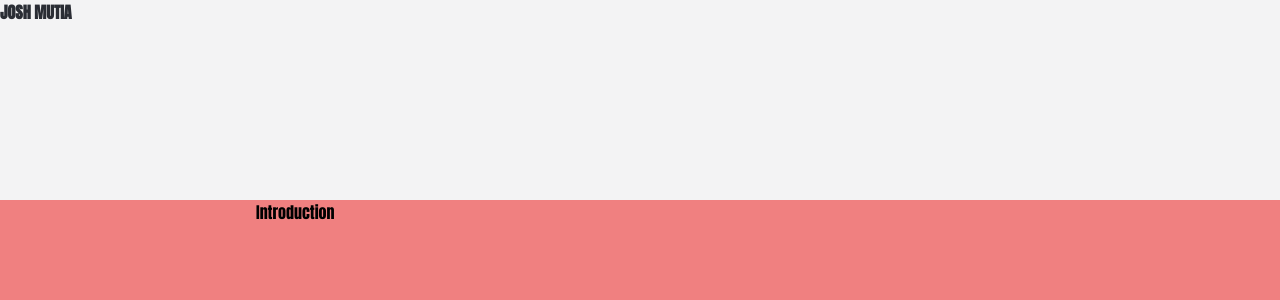
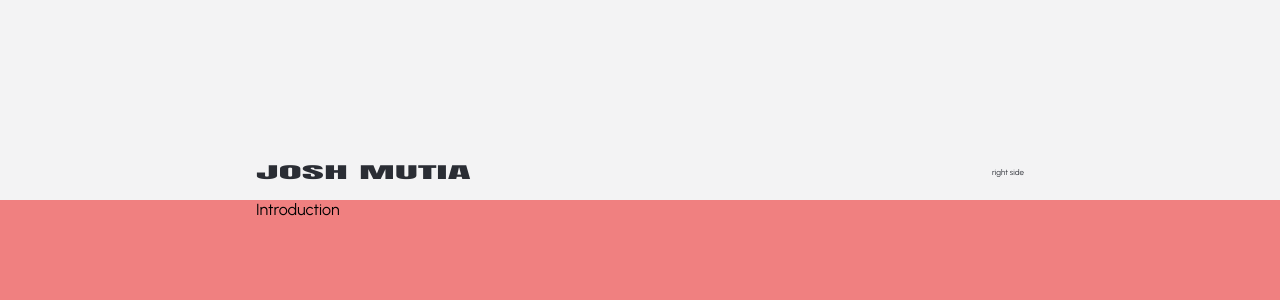
Before and after one commit to kabaww/joshmutia.com, a React (Create React App) app: page / in a window 1280 px wide. Shown: the top 300 px of the page. Built offline with nearby package versions, Linux system fonts and the light colour scheme.

Commit message:
topbar initial layout

```diff
--- a/package.json
+++ b/package.json
@@ -3,6 +3,10 @@
   "version": "0.1.0",
   "private": true,
   "dependencies": {
+    "@emotion/react": "^11.7.1",
+    "@emotion/styled": "^11.6.0",
+    "@mui/icons-material": "^5.2.5",
+    "@mui/material": "^5.2.7",
     "@testing-library/jest-dom": "^5.16.1",
     "@testing-library/react": "^12.1.2",
     "@testing-library/user-event": "^13.5.0",
--- a/public/index.html
+++ b/public/index.html
@@ -3,7 +3,7 @@
   <head>
     <meta charset="utf-8" />
     <meta name="viewport" content="width=device-width, initial-scale=1" />
-    <link href="https://fonts.googleapis.com/css2?family=Anton&family=IBM+Plex+Serif:ital,wght@0,100;0,400;0,500;0,700;1,100;1,400;1,700&display=swap" rel="stylesheet">
+    <link href="https://fonts.googleapis.com/css2?family=Anton&family=Urbanist:wght@100;400;700&display=swap" rel="stylesheet">
     <meta
       name="description"
       content="Josh Mutia Portfolio"
--- a/src/App.scss
+++ b/src/App.scss
@@ -1,10 +1,26 @@
 @import './global';
 
 * {
-    font-family: 'Anton', sans-serif;
+    font-family: 'Urbanist', sans-serif;
+    font-weight: 400;
     overflow-x: hidden;
     margin: 0;
 }
+
+h1 {
+    font-family: 'Anton', sans-serif;
+}
+
+h4 {
+    font-family: 'Urbanist', sans-serif;
+    font-weight: 800;
+}
+
+p {
+    font-family: 'Urbanist', sans-serif;
+    font-weight: 400;
+}
+
 
 
 .app {
@@ -16,19 +32,19 @@
         width: 100%;
         height: calc(100vh - #{$topbarHeight});
         background-color: $light;
+        scroll-behavior: smooth;
         scroll-snap-type: y mandatory;
+
         scrollbar-width: none; //Firefox
-
         &::-webkit-scrollbar {
             display: none;
         }
 
-
         > *{
             height: calc(100vh - #{$topbarHeight});
             scroll-snap-align: start;
-            padding-left: 20vw;
-            padding-right: 20vw;
+            padding-left: $pageMargin;
+            padding-right: $pageMargin;
         }
 
     }
--- a/src/components/about/About.jsx
+++ b/src/components/about/About.jsx
@@ -2,7 +2,7 @@ import "./about.scss"
 
 export default function About() {
     return (
-        <div className='contact'>
+        <div className='contact' id="contact">
             Contact me
         </div>
     )
--- a/src/components/intro/Intro.jsx
+++ b/src/components/intro/Intro.jsx
@@ -2,7 +2,7 @@ import "./intro.scss"
 
 export default function Intro() {
     return (
-        <div className="intro">
+        <div className="intro" id="intro">
             Introduction
         </div>
     )
--- a/src/components/topbar/Topbar.jsx
+++ b/src/components/topbar/Topbar.jsx
@@ -1,11 +1,16 @@
 import "./topbar.scss"
+import { Mail } from '@mui/icons-material';
 
 export default function Topbar() {
     return (
         <div className="topbar">
-            <h1 className="myName">JOSH MUTIA</h1>
             <div className="wrapper">
-
+                <div className="topbarLeft">
+                    <a href="#intro"><h1 className="myName">JOSH MUTIA</h1></a>
+                </div>
+                <div className="topbarRight">
+                    right side
+                </div>
             </div>
         </div>
     )
--- a/src/components/topbar/topbar.scss
+++ b/src/components/topbar/topbar.scss
@@ -5,15 +5,31 @@
     height: $topbarHeight;
     font-size: 0.5rem;
     color: $black;
+
+    a, a:hover, a:visited, a:active, a:link {
+        color: inherit;
+        text-decoration: none;
+    }
+
+    .wrapper {
+        padding: 10px $pageMargin;
+        margin-top: 150px;
+        display: flex;
+        align-items: center;
+        justify-content: space-between;
+    }
 }
 
+
 .myName {
+    margin-right: 200px;
     transform-origin: 0% 50%;
     transform: scalex(3);
     transition: transform 1s cubic-bezier(.32,0,.07,1);
 }
 
 .myName:hover {
-    transform: scalex(1);
+    transform: scalex(4);
+    text-decoration: none;
     transition: transform 1s cubic-bezier(.32,0,.07,1);
 }
--- a/src/components/works/Works.jsx
+++ b/src/components/works/Works.jsx
@@ -2,7 +2,7 @@ import "./works.scss"
 
 export default function Works() {
     return (
-        <div className="works">
+        <div className="works" id="works">
             My works
         </div>
     )
--- a/src/global.scss
+++ b/src/global.scss
@@ -5,3 +5,4 @@ $highlightDark: #A4303F;
 $highlightLight: #3772FF;
 
 $topbarHeight: 200px;
+$pageMargin: 20vw;
```
Also changed, not shown: 1 other file (tests, documents, lock files or other folders).
